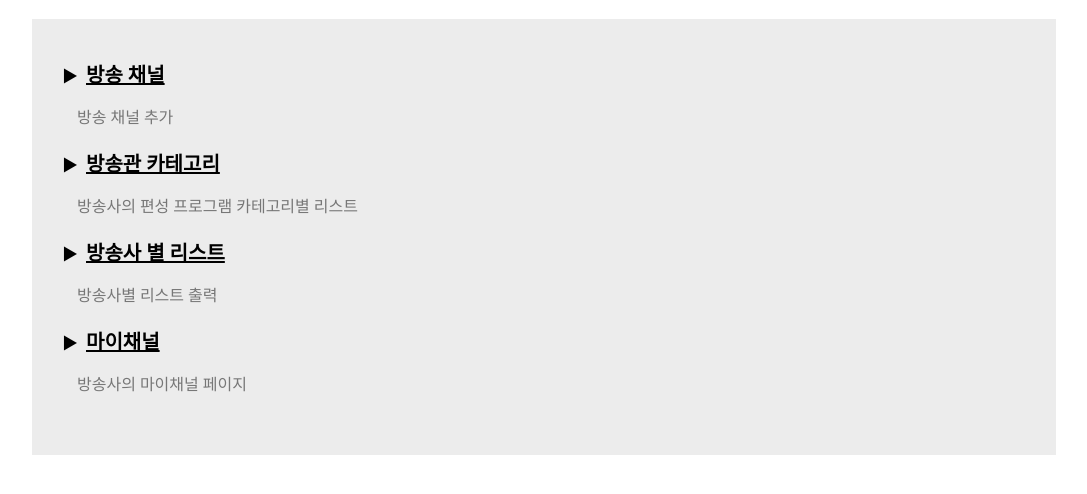
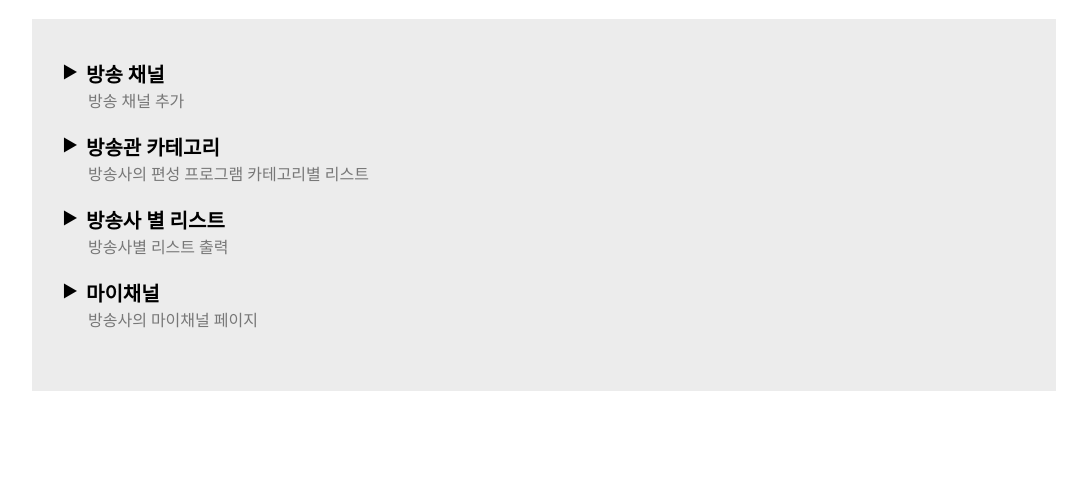
Before and after one commit to neodahl/winventionBrodcastRenewal, a plain HTML site: page index.html in a window 1280 px wide. Shown: the part 118-612 px from the top of the page, without its empty margins (96-1183 px from the left). Drawn offline with Linux system fonts and the light colour scheme.

Commit message:
인덱스 스타일 변경

```diff
--- a/index.html
+++ b/index.html
@@ -5,9 +5,15 @@
 	<meta charset="UTF-8">
 	<title>윈벤션 리뉴얼 작업 리스트</title>
 	<style type="text/css">
+		/*reset*/
 		li {
 			list-style: none;
 		}
+		a {
+			text-decoration: none;
+		}
+
+		/*index style*/
 		main {
 			width: 80vw;
 			margin: 0 auto;
@@ -24,6 +30,7 @@
 		main > ul > li:before {
 			content: '▶';
 			margin-right: 4px;
+			vertical-align: top;
 		}
 		main > ul li a {
 			font-size: 20px;
@@ -35,7 +42,8 @@
 		}
 		main > ul li p {
 			color: #777;
-			padding-left: 15px;
+			padding-left: 26px;
+			margin: 0;
 		}
 		li ul {
 			padding: 15px;
```
